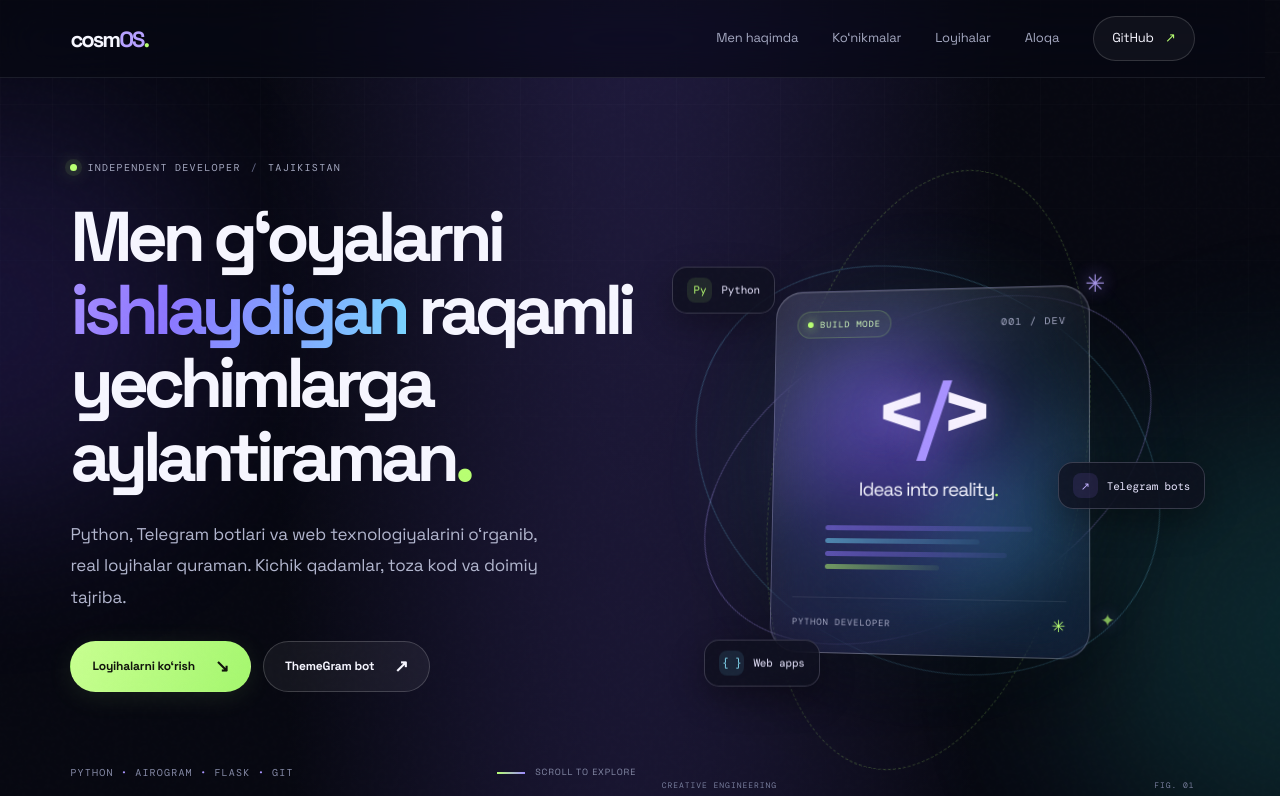
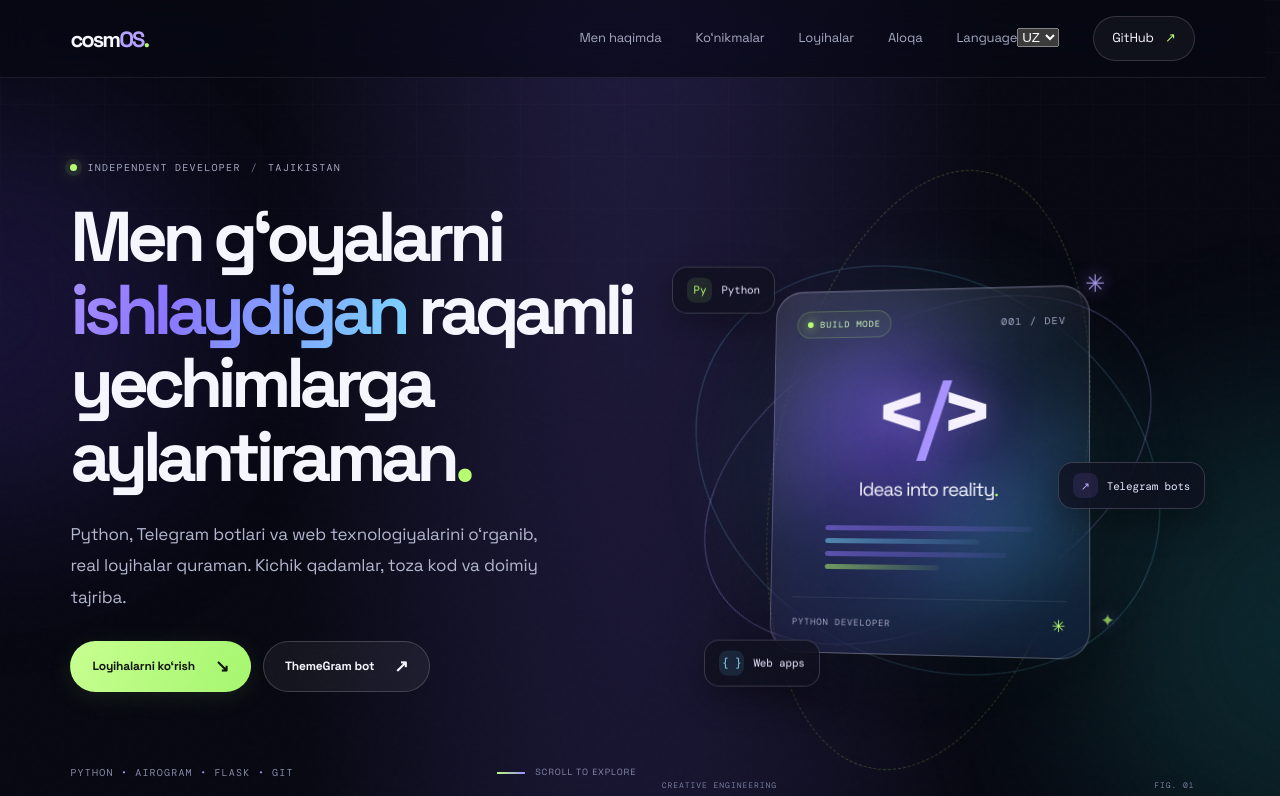
Before and after one commit to cosmos634/portfolio, a plain HTML site: page index.html in a window 1280 px wide. Shown: the top 796 px of the page. Drawn offline with nearby package versions, Linux system fonts and the light colour scheme.

Commit message:
Add four-language selector to portfolio

```diff
--- a/index.html
+++ b/index.html
@@ -4,6 +4,7 @@
   <meta charset="utf-8">
   <meta name="viewport" content="width=device-width, initial-scale=1">
   <meta name="theme-color" content="#080914">
+  <meta name="color-scheme" content="dark">
   <meta name="description" content="Joha — Python dasturchi. Telegram botlari, Flask web ilovalari va avtomatlashtirish loyihalari. Portfolio, texnologiyalar va GitHub kodlari.">
   <meta property="og:type" content="website">
   <meta property="og:title" content="Joha — Developer Portfolio">
@@ -32,6 +33,7 @@
     <button class="menu-toggle" type="button" aria-expanded="false" aria-controls="site-nav" aria-label="Menyuni ochish"><span></span><span></span></button>
     <nav class="nav" id="site-nav" aria-label="Asosiy navigatsiya">
       <a href="#about">Men haqimda</a><a href="#skills">Ko‘nikmalar</a><a href="#projects">Loyihalar</a><a href="#contact">Aloqa</a>
+      <label class="language-control" aria-label="Choose language"><span class="sr-only">Language</span><select id="language-select" aria-label="Language"><option value="uz">UZ</option><option value="ru">RU</option><option value="en">EN</option><option value="tg">TJ</option></select></label>
       <a class="nav-cta" href="https://github.com/cosmos634" target="_blank" rel="noreferrer">GitHub <span aria-hidden="true">↗</span></a>
     </nav>
   </header>
```
